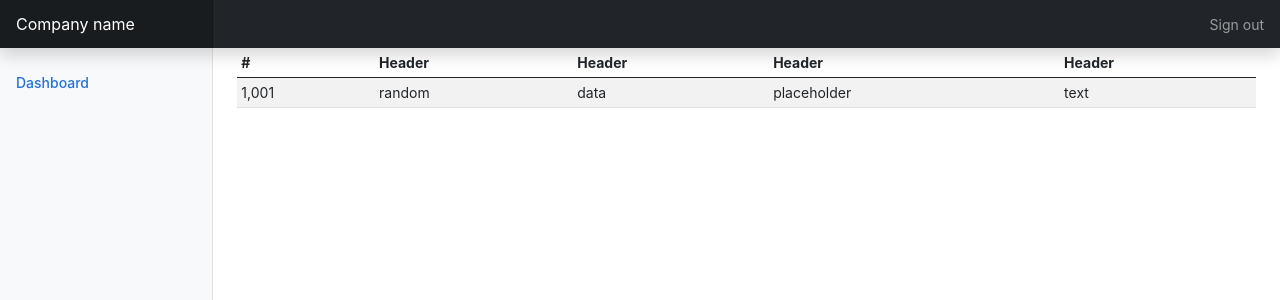
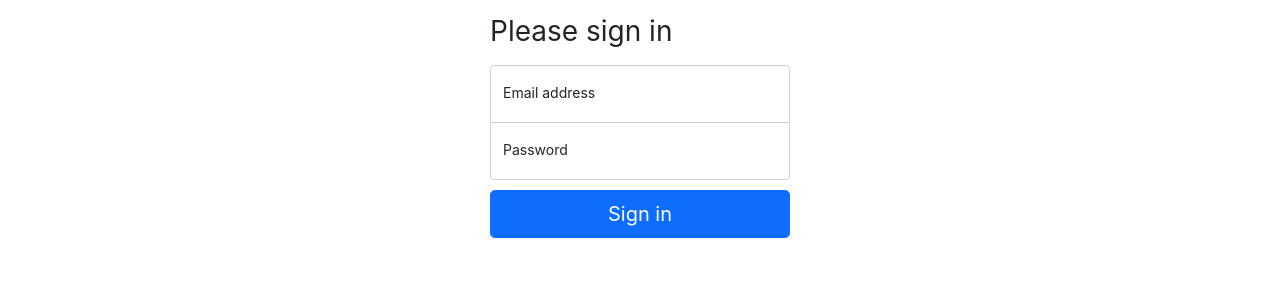
Before and after one commit to ono5/admin-api, a React (Create React App) app in the folder react-admin/: page /login in a window 1280 px wide. Shown: the top 300 px of the page. Built offline with nearby package versions, Linux system fonts and the light colour scheme.

Commit message:
feat: Added routing

```diff
--- a/react-admin/package.json
+++ b/react-admin/package.json
@@ -12,6 +12,7 @@
     "@types/react-dom": "^17.0.0",
     "react": "^17.0.2",
     "react-dom": "^17.0.2",
+    "react-router-dom": "^5.2.0",
     "react-scripts": "4.0.3",
     "typescript": "^4.1.2",
     "web-vitals": "^1.0.1"
@@ -39,5 +40,8 @@
       "last 1 firefox version",
       "last 1 safari version"
     ]
+  },
+  "devDependencies": {
+    "@types/react-router-dom": "^5.1.7"
   }
 }
--- a/react-admin/src/App.css
+++ b/react-admin/src/App.css
@@ -1,3 +1,4 @@
+/* App.css */
 body {
   font-size: 0.875rem;
 }
--- a/react-admin/src/App.tsx
+++ b/react-admin/src/App.tsx
@@ -1,42 +1,18 @@
 // App.tsx
 import './App.css';
-import Nav from './components/Nav'
-import Menu from './components/Menu'
+import {BrowserRouter, Route} from 'react-router-dom'
+import Users from './pages/Users'
+import Login from './pages/Login'
+import Register from './pages/Register'
 
 function App() {
   return (
     <div className="App">
-      <Nav />
-      <div className="container-fluid">
-        <div className="row">
-          <Menu />
-
-          <main className="col-md-9 ms-sm-auto col-lg-10 px-md-4">
-            <div className="table-responsive">
-              <table className="table table-striped table-sm">
-                <thead>
-                  <tr>
-                    <th scope="col">#</th>
-                    <th scope="col">Header</th>
-                    <th scope="col">Header</th>
-                    <th scope="col">Header</th>
-                    <th scope="col">Header</th>
-                  </tr>
-                </thead>
-                <tbody>
-                  <tr>
-                    <td>1,001</td>
-                    <td>random</td>
-                    <td>data</td>
-                    <td>placeholder</td>
-                    <td>text</td>
-                  </tr>
-                </tbody>
-              </table>
-            </div>
-          </main>
-        </div>
-      </div>
+      <BrowserRouter>
+        <Route path={'/'} exact component={Users}></Route>
+        <Route path={'/login'} component={Login}></Route>
+        <Route path={'/register'} component={Register}></Route>
+      </BrowserRouter>
     </div>
   );
 }
--- /dev/null
+++ b/react-admin/src/Login.css
@@ -0,0 +1,27 @@
+/* src/Login.css */
+.form-signin {
+  width: 100%;
+  max-width: 330px;
+  padding: 15px;
+  margin: auto;
+}
+
+.form-signin .checkbox {
+  font-weight: 400;
+}
+
+.form-signin .form-floating:focus-within {
+  z-index: 2;
+}
+
+.form-signin input[type="email"] {
+  margin-bottom: -1px;
+  border-bottom-right-radius: 0;
+  border-bottom-left-radius: 0;
+}
+
+.form-signin input[type="password"] {
+  margin-bottom: 10px;
+  border-top-left-radius: 0;
+  border-top-right-radius: 0;
+}
--- /dev/null
+++ b/react-admin/src/pages/Login.tsx
@@ -0,0 +1,24 @@
+// pages/Login.tsx
+import '../Login.css'
+const Login = () => {
+	return (
+		<main className="form-signin">
+			<form>
+				<h1 className="h3 mb-3 fw-normal">Please sign in</h1>
+
+				<div className="form-floating">
+					<input type="email" className="form-control" id="floatingInput" placeholder="name@example.com" />
+					<label htmlFor="floatingInput">Email address</label>
+				</div>
+				<div className="form-floating">
+					<input type="password" className="form-control" id="floatingPassword" placeholder="Password" />
+					<label htmlFor="floatingPassword">Password</label>
+				</div>
+
+				<button className="w-100 btn btn-lg btn-primary" type="submit">Sign in</button>
+			</form>
+	  	</main>
+	)
+}
+
+export default Login
--- /dev/null
+++ b/react-admin/src/pages/Register.tsx
@@ -0,0 +1,10 @@
+// pages/Register.tsx
+const Register = () => {
+	return (
+		<div>
+			Register
+		</div>
+	)
+}
+
+export default Register
--- /dev/null
+++ b/react-admin/src/pages/Users.tsx
@@ -0,0 +1,43 @@
+// pages/Users.tsx
+import Nav from '../components/Menu'
+import Menu from '../components/Menu'
+
+const Users = () => {
+	return (
+		<div>
+			<Nav />
+			<div className="container-fluid">
+				<div className="row">
+				<Menu />
+
+				<main className="col-md-9 ms-sm-auto col-lg-10 px-md-4">
+					<div className="table-responsive">
+					<table className="table table-striped table-sm">
+						<thead>
+						<tr>
+							<th scope="col">#</th>
+							<th scope="col">Header</th>
+							<th scope="col">Header</th>
+							<th scope="col">Header</th>
+							<th scope="col">Header</th>
+						</tr>
+						</thead>
+						<tbody>
+						<tr>
+							<td>1,001</td>
+							<td>random</td>
+							<td>data</td>
+							<td>placeholder</td>
+							<td>text</td>
+						</tr>
+						</tbody>
+					</table>
+					</div>
+				</main>
+				</div>
+			</div>
+		</div>
+	)
+}
+
+export default Users
```
Also changed, not shown: 2 other files (tests, documents, lock files or other folders).
